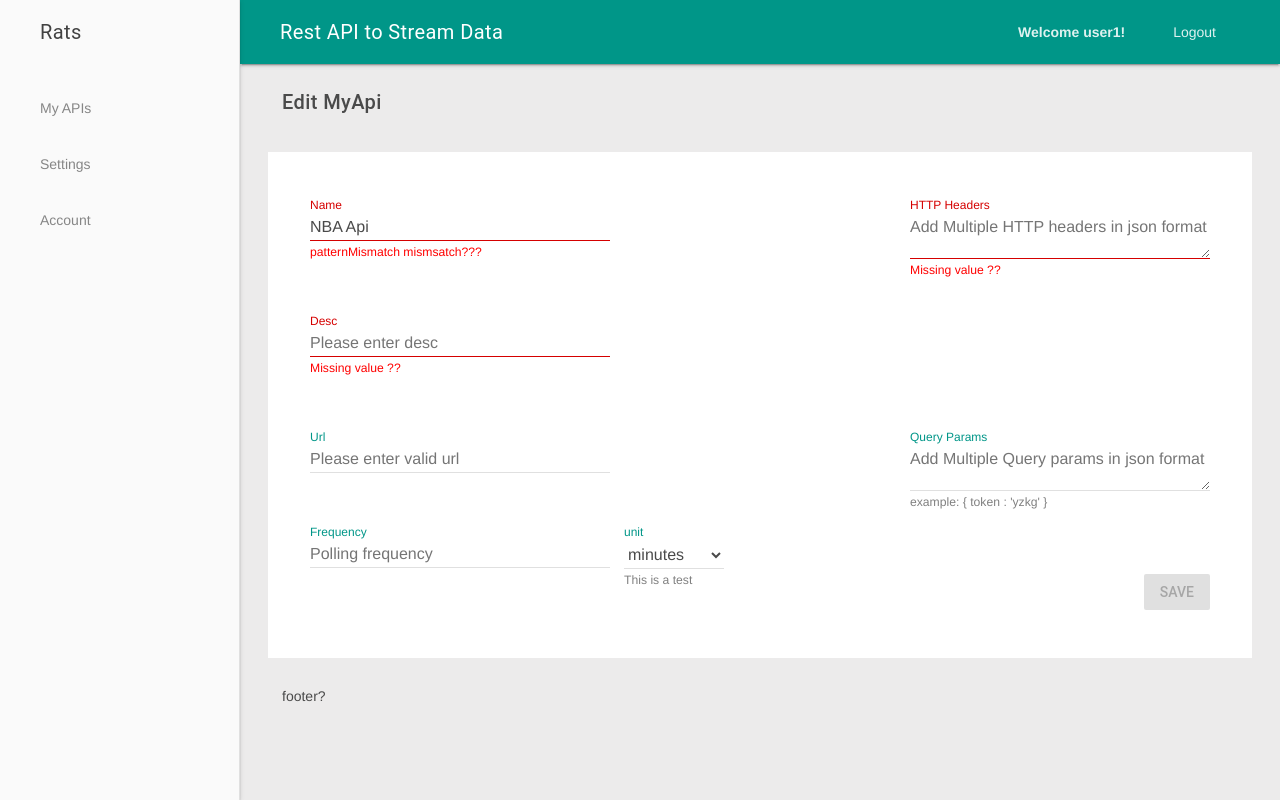
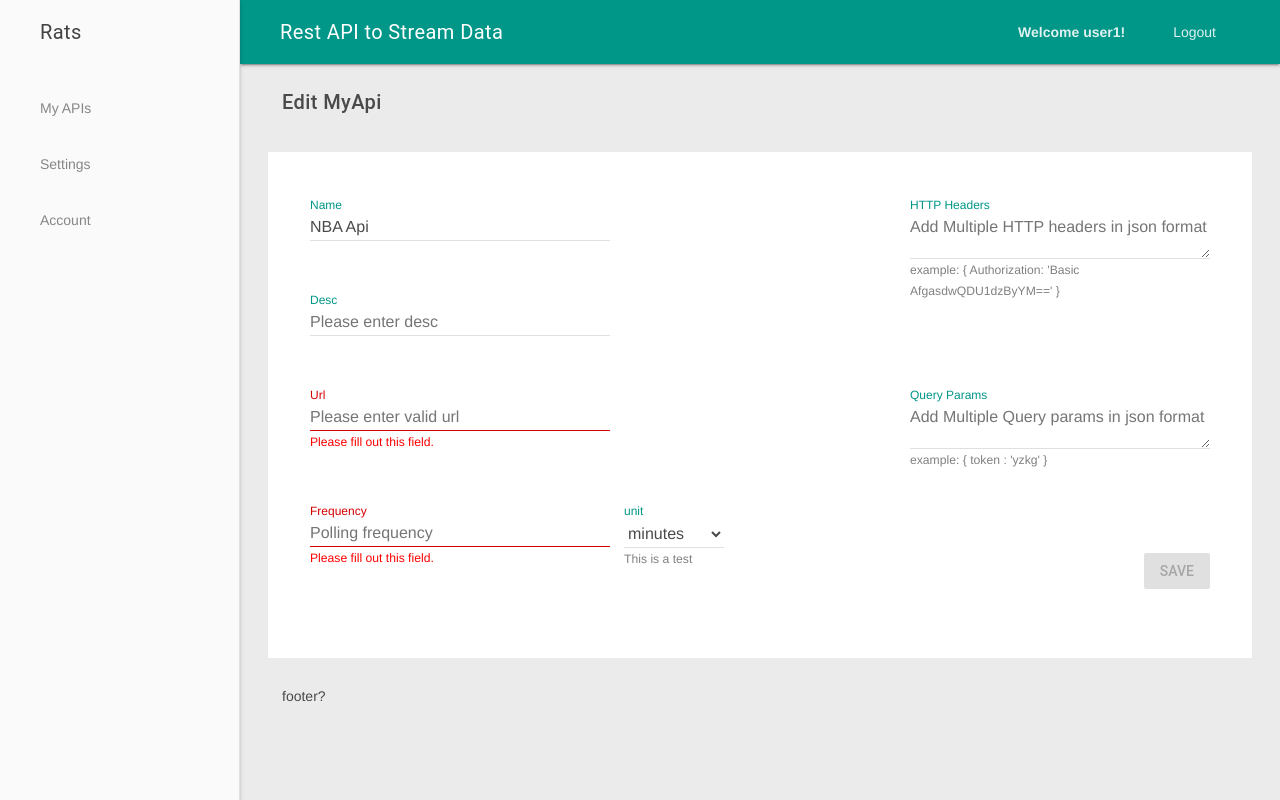
Before and after one commit to rest2stream/rest2stream, a Vue app in the folder vue3/: page /myapi/edit/1 in a window 1280 px wide. Built offline with nearby package versions, Linux system fonts and the light colour scheme.

Commit message:
fine tune MyApiEdit form validation

```diff
--- a/vue3/src/views/MyApiEdit.vue
+++ b/vue3/src/views/MyApiEdit.vue
@@ -7,10 +7,6 @@
       elementsClass: 'mdl-textfield__input',
       validationClass: 'validation_error',
       helpClass: 'help_text',
-    }"
-    :validation-message="{
-      patternMismatch: 'patternMismatch mismsatch???',
-      valueMissing: 'Missing value ??'
     }"
     #default="{ isValid }"
   >
@@ -32,7 +28,6 @@
           placeholder="Please enter text"
           v-model="frm.name"
           required
-          pattern="a"
         />
 
         <FormInput
@@ -41,7 +36,6 @@
           type="text"
           placeholder="Please enter desc"
           v-model="frm.description"
-          required
         />
 
         <FormInput
@@ -50,15 +44,18 @@
           type="url"
           placeholder="Please enter valid url"
           v-model="frm.url"
+          required
         />
 
         <div :class="`${css}__frequency`">
           <div>
             <FormInput
               id="Frequency"
-              type="text"
+              type="number"
               placeholder="Polling frequency"
               v-model="frm.polling_frequency"
+              min="1"
+              required
             />
           </div>
           <div>
@@ -78,7 +75,6 @@
           label="HTTP Headers"
           placeholder="Add Multiple HTTP headers in json format"
           help="example: { Authorization: 'Basic AfgasdwQDU1dzByYM==' }"
-          required
         />
 
         <FormTextarea
```
